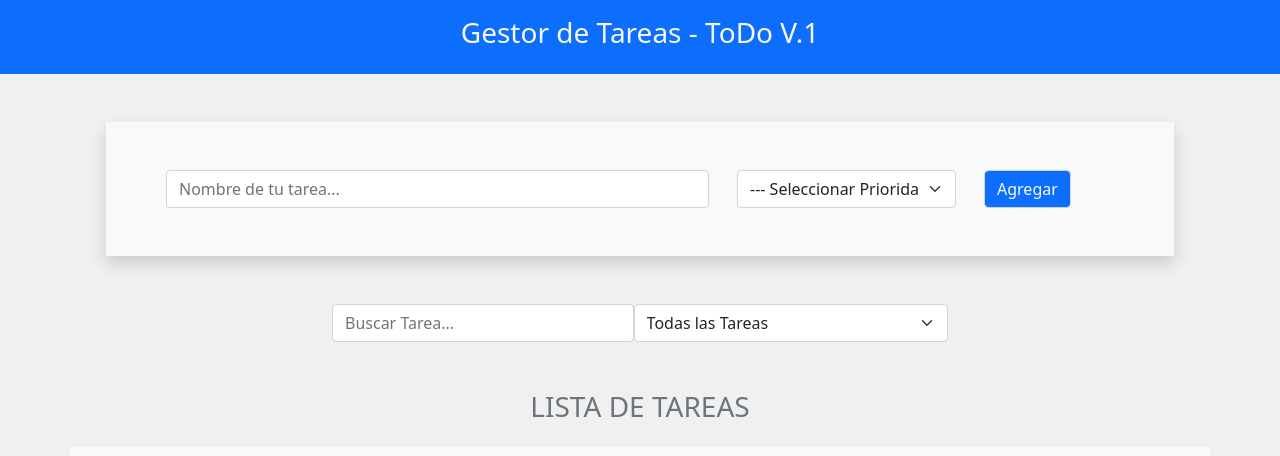
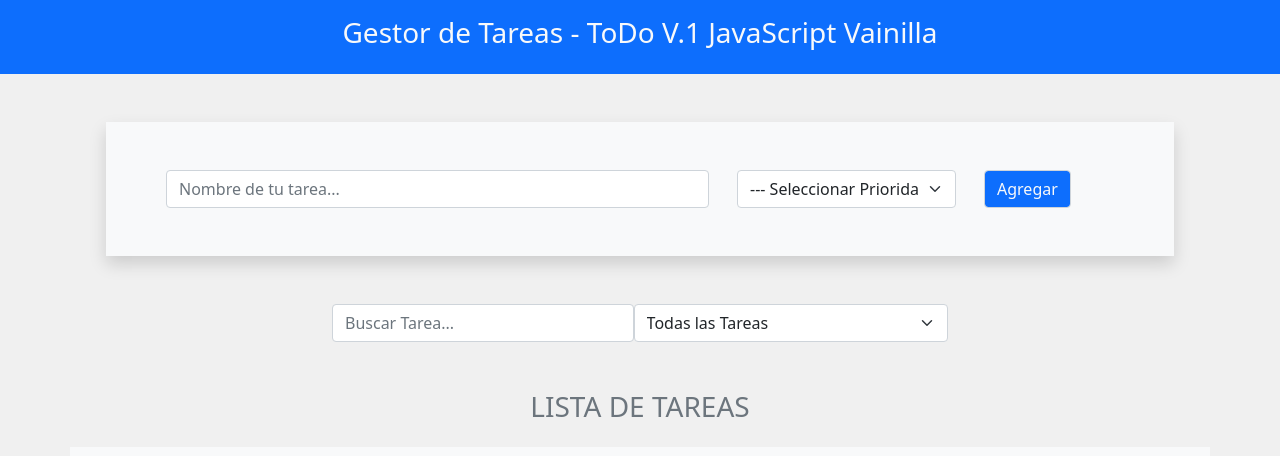
Before and after one commit to maomur/Crud-js-vainilla, a plain HTML site: page index.html in a window 1280 px wide. Drawn offline with nearby package versions, Linux system fonts and the light colour scheme.

Commit message:
ajustes código

```diff
--- a/index.html
+++ b/index.html
@@ -21,7 +21,7 @@
 <body>
 
     <header class="bg-primary p-3">
-        <h1 class="text-center text-light fs-3 ">Gestor de Tareas - ToDo V.1</h1>
+        <h1 class="text-center text-light fs-3 ">Gestor de Tareas - ToDo V.1 JavaScript Vainilla</h1>
     </header>
 
     <section class="container p-5">
```
Also changed, not shown: main.js (line endings or trailing spaces).
